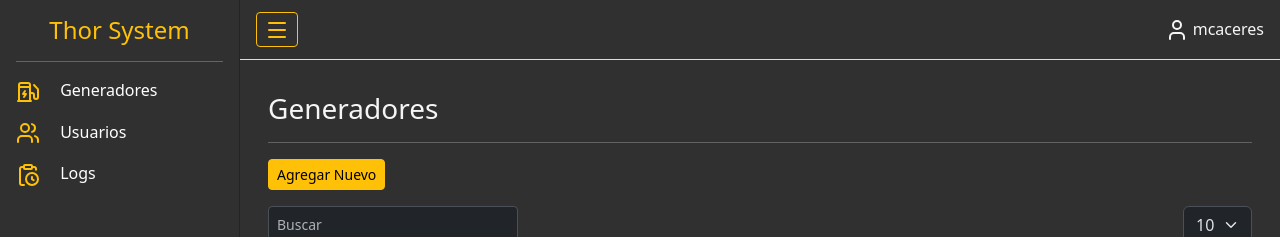
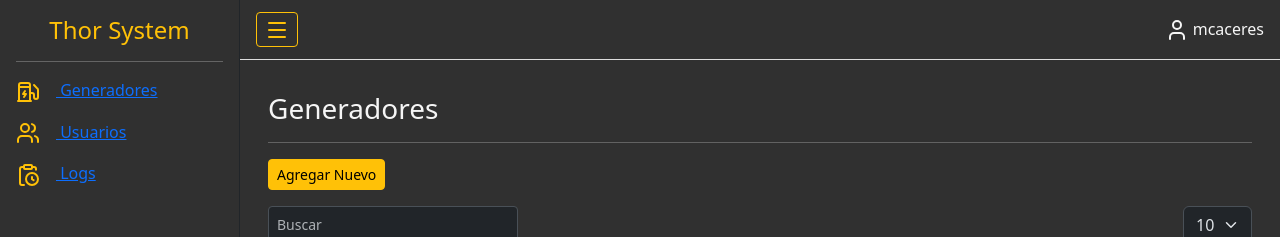
Before and after one commit to mcaceresDev/thor-frontend, a React (Vite) app: page /gensets in a window 1280 px wide. Shown: the top 237 px of the page. Built offline with nearby package versions, Linux system fonts and the light colour scheme; no server answers.

Commit message:
arreglando table responsive

```diff
--- a/src/components/Sidebar.tsx
+++ b/src/components/Sidebar.tsx
@@ -1,23 +1,7 @@
 import React from 'react'
+import { Link } from 'react-router-dom'
 import logo from "../assets/img/planta.png"
 import { ClipboardClock, EvCharger, Users } from 'lucide-react'
-
-// const Sidebar = () => {
-//   return (
-//     <aside className='main-sidebar px-2 py-3 border-end border-dark'>
-//       <span>GESTION</span>
-//       <hr />
-//       <p>Usuarios</p>
-//       <p>Equipos</p>
-//       <p>Roles</p>
-
-//       <span>PROYECTOS</span>
-//       <hr />
-//       <p>Servicios</p>
-//       <p>Estadísticas</p>
-//     </aside>
-//   )
-// }
 
 type Props = {
   collapsed: boolean
@@ -40,9 +24,9 @@ const Sidebar = ({ collapsed }: Props) => {
 
       <nav>
         <ul className='list-unstyled'>
-          <li className='my-3'>{collapsed ? <EvCharger className='text-warning'/> : <span className=''><EvCharger className='me-3 text-warning'/> Generadores</span>}</li>
-          <li className='my-3'>{collapsed ? <Users className='text-warning'/> : <span className=''><Users className='me-3 text-warning'/> Usuarios</span>}</li>
-          <li className='my-3'>{collapsed ? <ClipboardClock className='text-warning'/> : <span className=''><ClipboardClock className='me-3 text-warning'/> Logs</span>}</li>
+          <li className='my-3'><Link to={"/gensets"}>{collapsed ? <EvCharger className='text-warning'/> : <span className=''><EvCharger className='me-3 text-warning'/> Generadores</span>}</Link></li>
+          <li className='my-3'><Link to={"/users"}>{collapsed ? <Users className='text-warning'/> : <span className=''><Users className='me-3 text-warning'/> Usuarios</span>}</Link></li>
+          <li className='my-3'><Link to={"/logs"}>{collapsed ? <ClipboardClock className='text-warning'/> : <span className=''><ClipboardClock className='me-3 text-warning'/> Logs</span>}</Link></li>
         </ul>
         {/* <a href="/genset/1">⚙️ {!collapsed && "Gensets"}</a>
         <a href="#">📊 {!collapsed && "Dashboard"}</a> */}
--- a/src/components/Table.tsx
+++ b/src/components/Table.tsx
@@ -24,7 +24,7 @@ export function Table<T>({ data, columns }: Props<T>) {
         getPaginationRowModel: getPaginationRowModel()
     })
     return (
-        <div className='table-container table-responsive' data-bs-theme="dark">
+        <div className='table-container' data-bs-theme="dark">
             <div className='py-3 d-flex justify-content-between'>
                 <input type="text" className='search-box form-control form-control-sm' placeholder='Buscar' value={globalFilter ?? ""} onChange={e => setGlobalFilter(e.target.value)} />
                 <select
@@ -38,6 +38,8 @@ export function Table<T>({ data, columns }: Props<T>) {
                     <option value={50}>50</option>
                 </select>
             </div>
+
+            <div className="table-responsive">
                 <table className='table table-bordered table-striped'>
                     <thead>
                         {table.getHeaderGroups().map(headerGroup => (
@@ -83,6 +85,7 @@ export function Table<T>({ data, columns }: Props<T>) {
                             )}
                     </tbody>
                 </table>
+            </div>
             <div className="d-flex justify-content-between align-items-center mt-3">
                 <button className='btn btn-sm btn-outline-warning' onClick={() => table.previousPage()} disabled={!table.getCanPreviousPage}>Anterior</button>
                 <span>Página {table.getState().pagination.pageIndex + 1} de {" "} {table.getPageCount()}</span>
```
Lines whose indentation alone changed are shown as unchanged.
